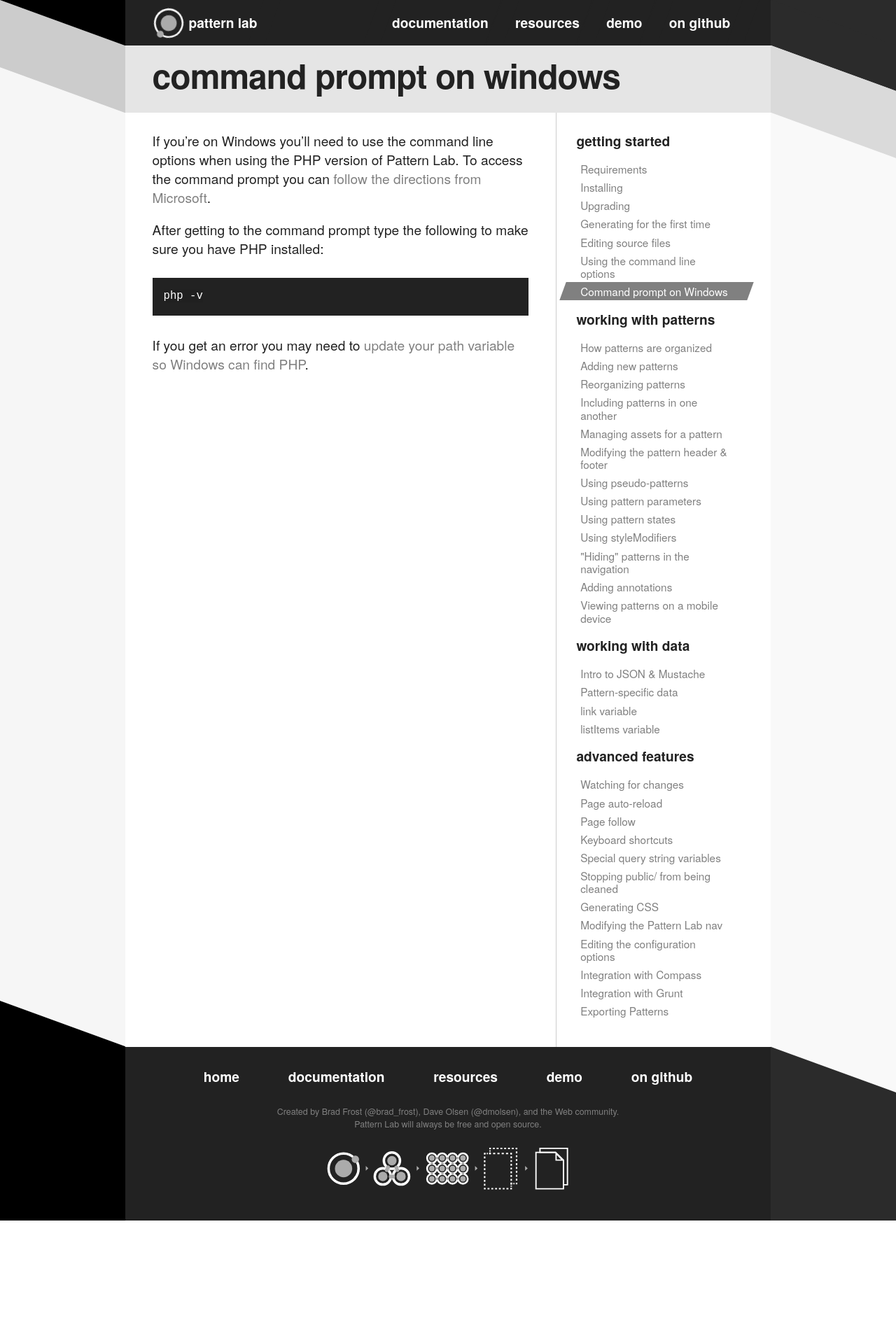
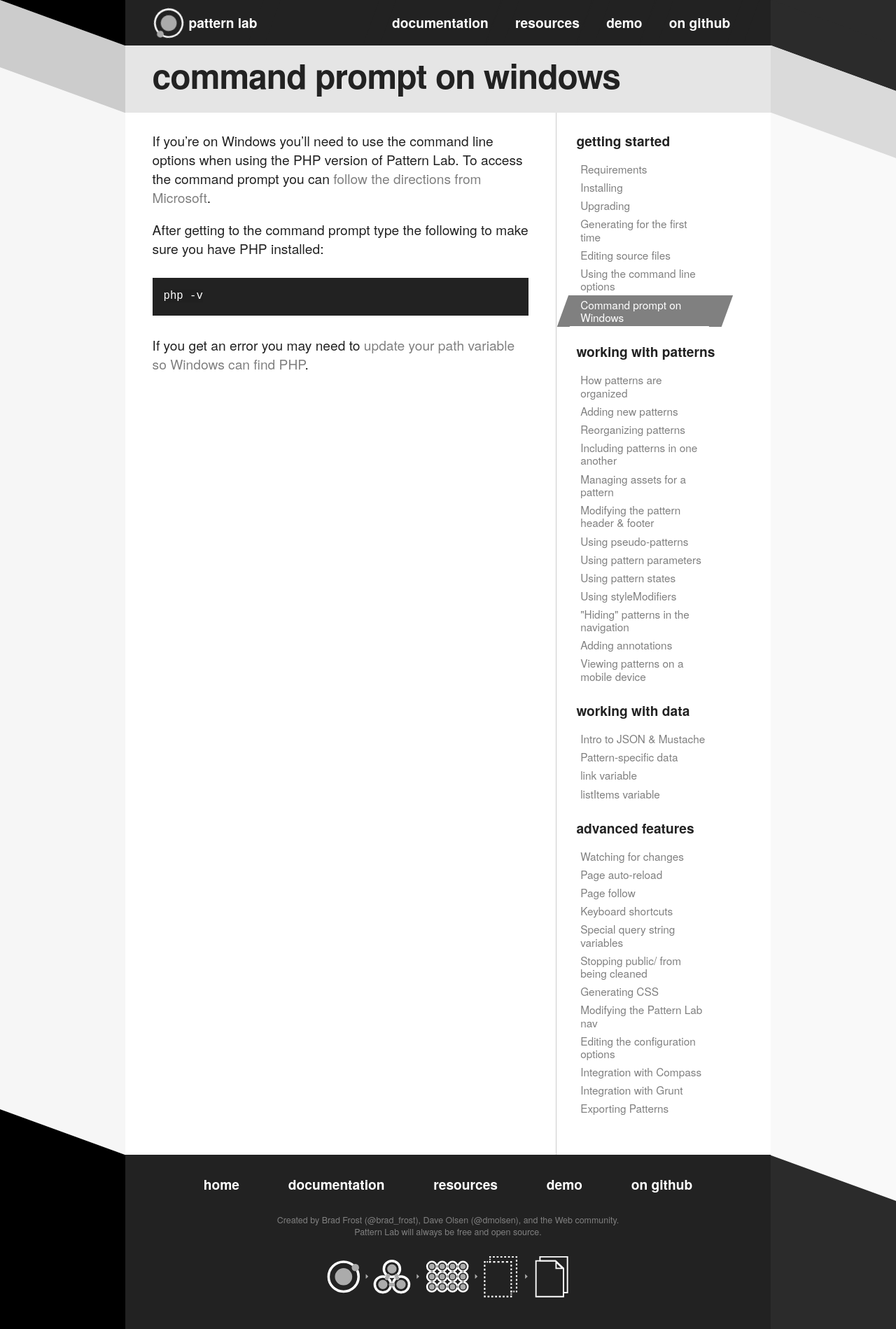
Before and after one commit to pattern-lab/website, a Jekyll site: the page built from patternlabsite/docs/command-prompt-windows.md, in a window 1280 px wide. Shown: the whole page at 70% size. Built offline with Jekyll 4.4.1, drawn with Linux system fonts in a browser that asks for light colours; Markdown is read by kramdown in place of the engine named in the settings; comment, search, counter and statistics services are not loaded; before the commit the page ends 1744 px from its top, so only the background shows below that.

Commit message:
Added max-width to content of documentation page and flexed sidebar menu

```diff
--- a/patternlabsite/css/style.scss
+++ b/patternlabsite/css/style.scss
@@ -957,6 +957,11 @@
 
 .content {
 	counter-reset: big-nums;
+	max-width: 44em;
+
+	@media all and (min-width: $bp-large) {
+		max-width: 31em;
+	}
 
 	p {
 		counter-reset: big-nums;
@@ -1010,15 +1015,9 @@
 
 }
 
-.sidebar {
+ .sidebar {
 	padding: 1em 0;
 
-
-	@media all and (max-width: $bp-large) {
-		border-top: 1px solid rgba(0,0,0,0.2);
-		margin-top: 2em;
-		padding-top: 2em;
-	}
 	@media all and (min-width: $bp-large) {
 		width: 14em;
 		border-left: 1px solid rgba(0,0,0,0.2);
@@ -1026,14 +1025,28 @@
 }
 
 .docs-nav {
-	margin-left: 1em;
+	margin-left: 0;
+
+	@media all and (min-width: $bp-large) {
+		margin-left: 1em;
+	}
+
+	ul:not(.docs-nav-list) {
+		margin-bottom: 1em;
+		display: flex;
+		flex-wrap: wrap;
+		flex-direction: column;
+
+		@media all and (min-width: 576px) {
+			flex-direction: row;
+		}
+
+	}
 
 	li {
 		line-height: 1.2;
-	}
-
-	ul {
-		margin-bottom: 1em;
+		flex: 1 0 auto;
+		max-width: 14em;
 	}
 }
 
```
